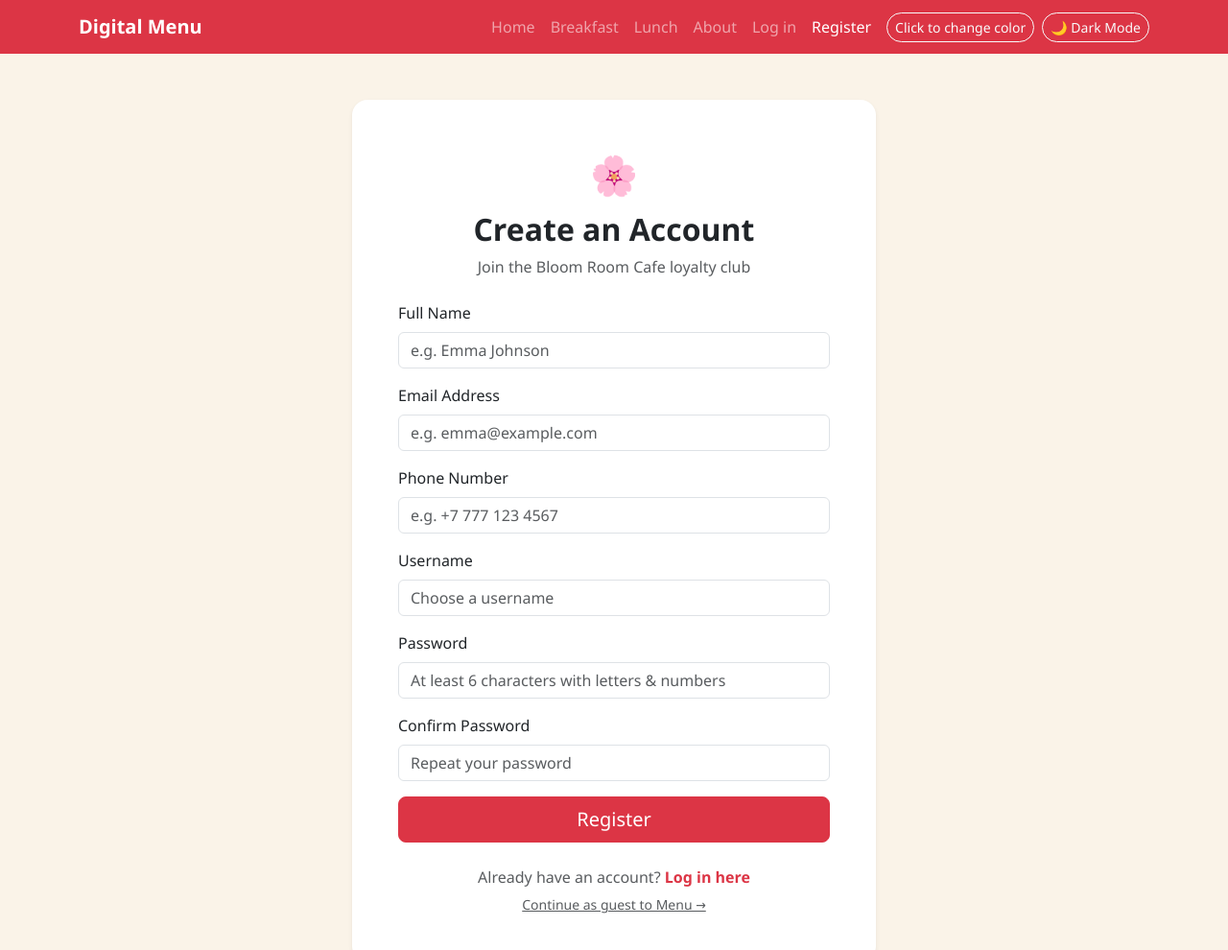
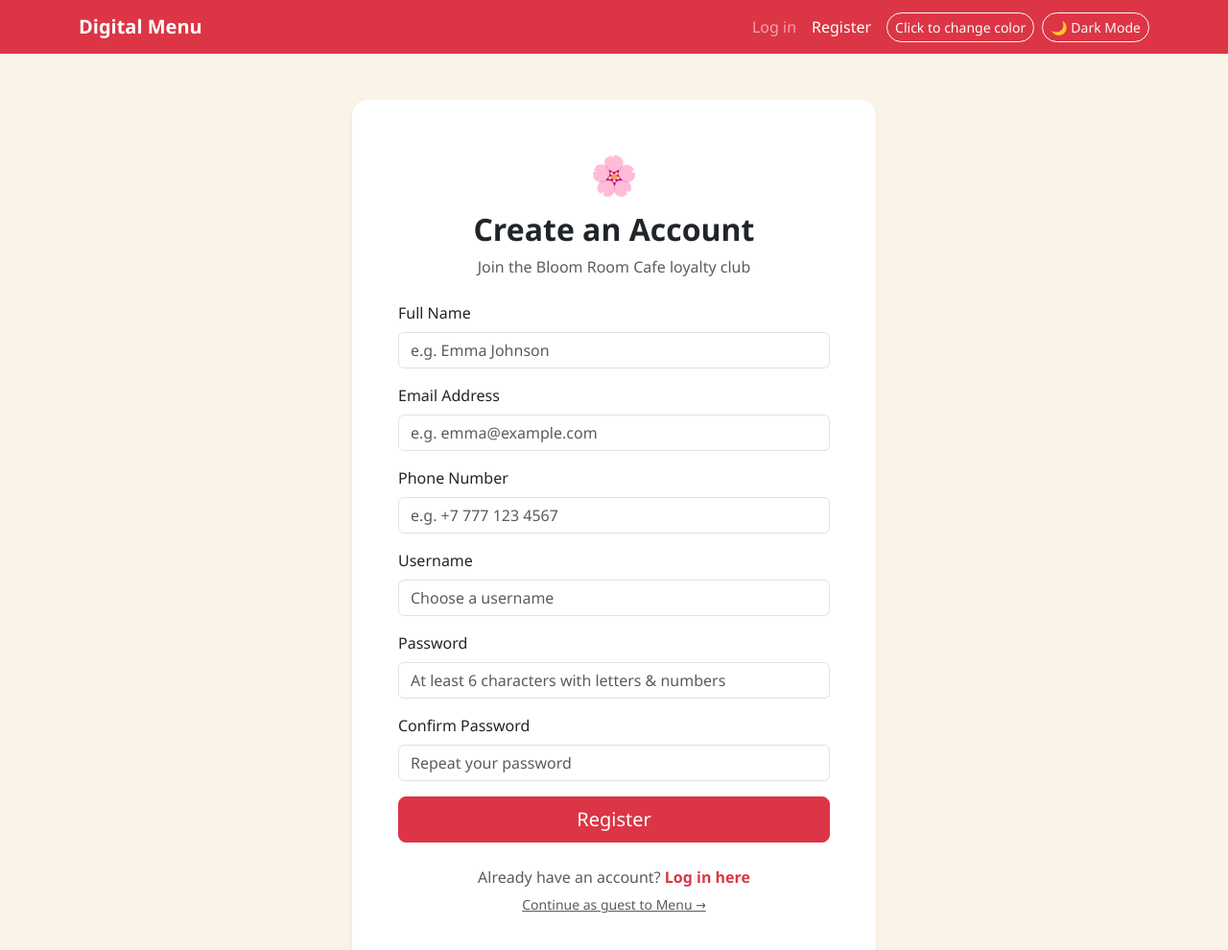
Before and after one commit to MereiDe1mo2508/Digital_menu, a plain HTML site: page register.html in a window 1280 px wide. Shown: the top 990 px of the page at 96% size. Drawn offline with nearby package versions, Linux system fonts and the light colour scheme.

Commit message:
Remove navigation links from register.html

```diff
--- a/register.html
+++ b/register.html
@@ -20,10 +20,6 @@
             </button>
             <div class="collapse navbar-collapse" id="mainNavigation">
                 <ul class="navbar-nav ms-auto align-items-lg-center">
-                    <li class="nav-item"><a class="nav-link" href="home.html">Home</a></li>
-                    <li class="nav-item"><a class="nav-link" href="breakfast.html">Breakfast</a></li>
-                    <li class="nav-item"><a class="nav-link" href="lunch.html">Lunch</a></li>
-                    <li class="nav-item"><a class="nav-link" href="about.html">About</a></li>
                     <li class="nav-item"><a class="nav-link" href="login.html">Log in</a></li>
                     <li class="nav-item"><a class="nav-link active" aria-current="page" href="register.html">Register</a></li>
                     <li class="nav-item ms-lg-2">
```
